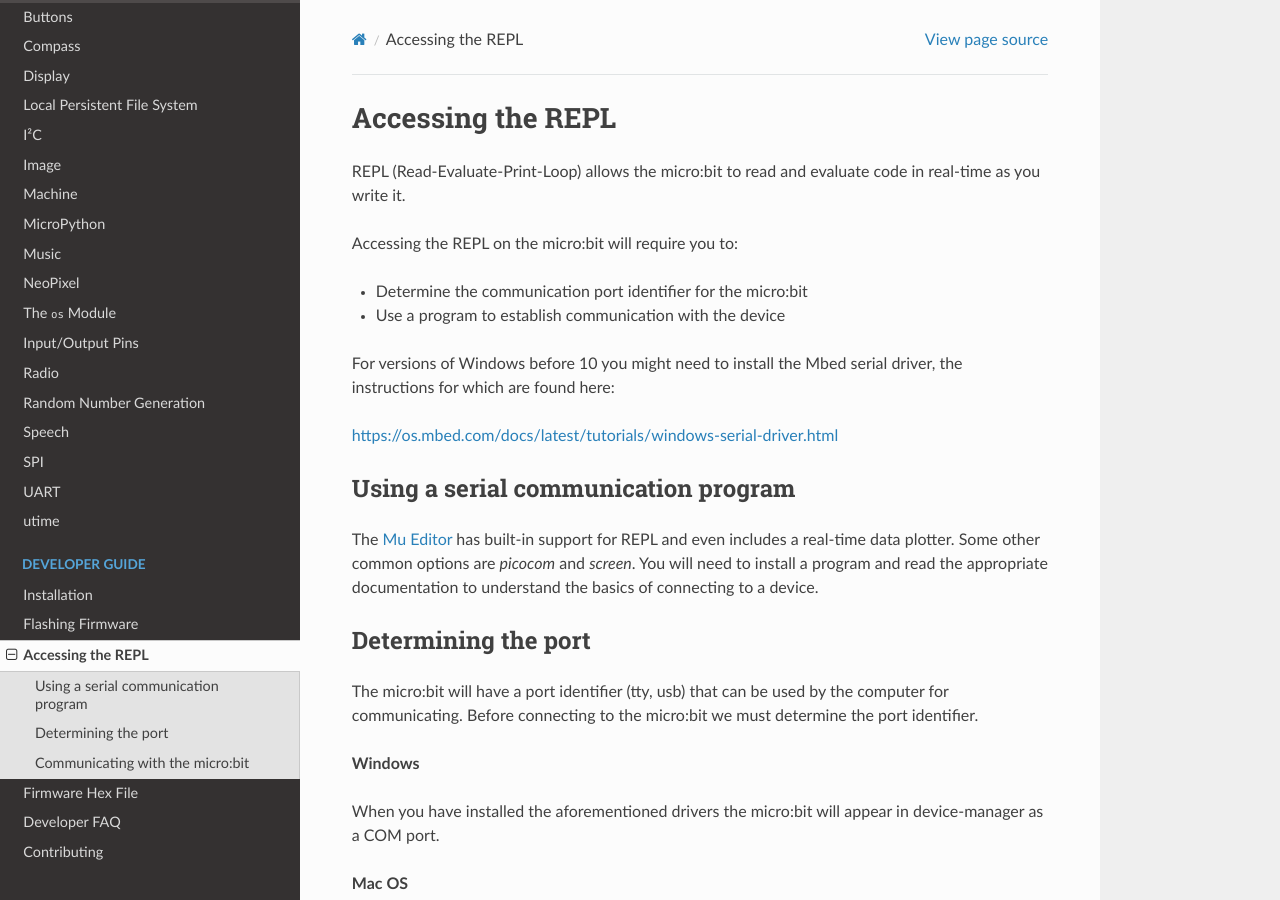
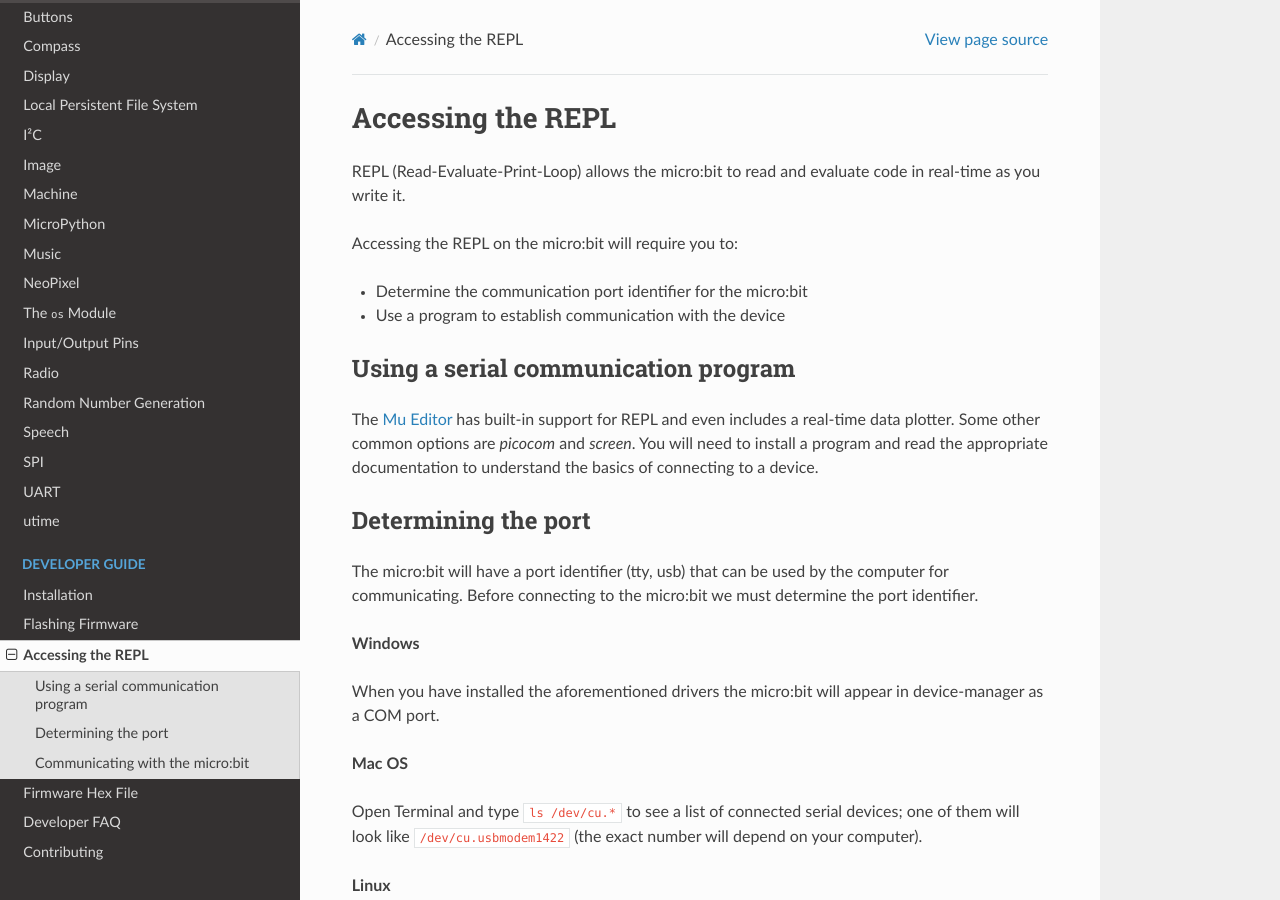
Before and after one commit to bbcmicrobit/micropython, a Sphinx documentation site: the page built from docs/devguide/repl.rst, in a window 1280 px wide and 900 px high. Built offline with Sphinx 7.4.7 and the Read the Docs theme 2.0.0, drawn with Linux system fonts in a browser that asks for light colours.

Commit message:
docs: Remove reference to the outdated Windows driver (#671)

```diff
--- a/docs/devguide/repl.rst
+++ b/docs/devguide/repl.rst
@@ -11,11 +11,6 @@ Accessing the REPL on the micro:bit will require you to:
 
 * Determine the communication port identifier for the micro:bit
 * Use a program to establish communication with the device
-
-For versions of Windows before 10 you might need to install the Mbed serial
-driver, the instructions for which are found here:
-
-https://os.mbed.com/docs/latest/tutorials/windows-serial-driver.html
 
 
 Using a serial communication program
```
